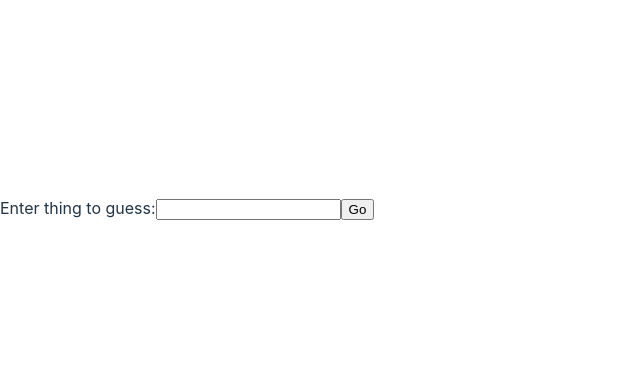
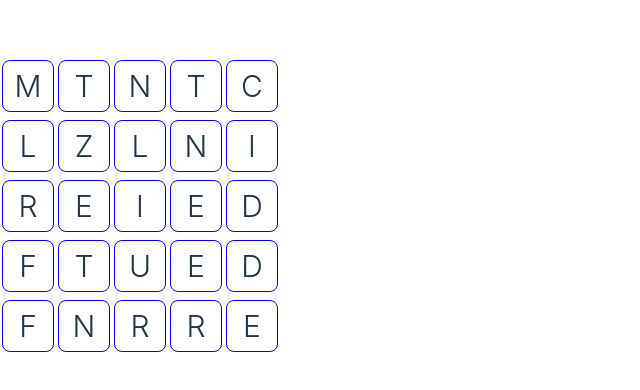
Before and after one commit to PhillipGH/PhillipGH.github.io, a React (Vite) app: page / in a window 1280 px wide. Shown: the part 192-582 px from the top of the page, without its empty margins (0-640 px from the left). Built offline with nearby package versions, Linux system fonts and the light colour scheme.

Commit message:
rudimentary display of board

```diff
--- a/src/App.css
+++ b/src/App.css
@@ -1,3 +1,13 @@
+.noselect {
+  -webkit-touch-callout: none; /* iOS Safari */
+    -webkit-user-select: none; /* Safari */
+     -khtml-user-select: none; /* Konqueror HTML */
+       -moz-user-select: none; /* Old versions of Firefox */
+        -ms-user-select: none; /* Internet Explorer/Edge */
+            user-select: none; /* Non-prefixed version, currently
+                                  supported by Chrome, Edge, Opera and Firefox */
+}
+
 .key {
   border-radius: 8px;
   width: 50px;
@@ -38,20 +48,9 @@
   font-size: 12px;
 }
 
-.keyRow {
+.gridRow {
   display: flex;
   height: 60px;
-}
-
-.top {
-}
-
-.mid {
-  margin-left: 25px;
-}
-
-.bottom {
-  margin-left: 60px;
 }
 
 .invalidMessage {
--- a/src/App.tsx
+++ b/src/App.tsx
@@ -4,223 +4,114 @@ import { FormEvent, useState } from 'react'
 import './App.css'
 import React from 'react';
 
-function Key(props: {letter: string, count: number, onClick: () => void}) {
-  let cname = 'noCount';
-  if (props.count === 0) {
-      cname = 'noCount';
-  } else if (props.count === 1) {
-      cname = 'oneCount';
-  } else if (props.count === 2) {
-      cname = 'twoCount';
-  } else if (props.count === 3) {
-      cname = 'threeCount';
-  } else {
-      cname = 'manyCount';
-  }
+type TDie = {letter: string, faces: [string]};
+
+const ALL_DICE_FACES = [
+  'ennnda',
+  'titiei',
+  'ipcelt',
+  'eeeema',
+  'eeeeaa',
+  'afiysr',
+  'nemnga',
+  'rihprv',
+  'tttome',
+  'nesuss',
+  'wrovgr',
+  'cpiest',
+  'iypfrs',
+  'teliic',
+  'ugeema',
+  'rasaaf',
+  'nhdtoh',
+  'ouotnw',
+  'rddonl',
+  'wnccts',
+  'xzkqjb',
+  'hhrldo',
+  'touoot',
+  'isfraa',
+  'nrlhdo'
+];
+
+const ALL_DICE : TDie[] = ALL_DICE_FACES.map(faces => ({letter: faces[0], faces: faces}));
+
+function rollBoard(dice: TDie[]) {
+  // returns a randomized array of dice
+  dice = dice.map(
+      (d) => ({...d, 'letter': d.faces[Math.floor(Math.random()*d.faces.length)]}));
+  shuffle(dice);
+  return dice;
+}
+
+function shuffle<T>(array: T[]) {
+let currentIndex = array.length;
+
+// While there remain elements to shuffle...
+while (currentIndex != 0) {
+
+  // Pick a remaining element...
+  let randomIndex = Math.floor(Math.random() * currentIndex);
+  currentIndex--;
+
+  // And swap it with the current element.
+  [array[currentIndex], array[randomIndex]] = [
+    array[randomIndex], array[currentIndex]];
+}
+}
+
+function Square(props: {die: TDie}) {
   return (
-    <div className={'key ' + cname} onClick={props.onClick}>
-        <p className={'keyLetter'}>{props.letter}</p>
-        <p className="keyCount">{'(' + props.count + ')'}</p>
+    <div className={'key'} onClick={() => {}}>
+        <p className={'keyLetter'}>{props.die.letter.toUpperCase()}</p>
+        {/* <p className="keyCount">{'(' + props.count + ')'}</p> */}
     </div>
   );
 }
 
-function KeyRow(props: {keys: {letter: string, count: number}[], name: string, onClick: (c: string) => void}) {
-    return (
-        <div className={'keyRow ' + props.name}>
-            {props.keys.map(
-                key =>
-                    <Key
-                        letter={key.letter}
-                        count={key.count}
-                        key={key.letter}
-						onClick={() => props.onClick(key.letter)}
-                    />
-            )}
-        </div>
-    );
+function Grid(props: {dice: TDie[], columns: number}) {
+  const chunkedArray = props.dice.reduce<TDie[][]>((resultArray, item, index) => {
+    const chunkIndex = Math.floor(index/props.columns)
+
+    if(!resultArray[chunkIndex]) {
+      resultArray[chunkIndex] = [] // start a new chunk
+    }
+
+    resultArray[chunkIndex].push(item)
+
+    return resultArray
+  }, []);
+
+  return <div className="grid">
+    {chunkedArray.map(
+      (row: TDie[], j) =>
+        <div className="gridRow" key={j}>
+          {row.map(
+            (key, i) =>
+              <Square
+                die={key}
+                key={i}
+              />
+          )}
+        </div>)}
+  </div>;
 }
 
-function Keyboard(props: {counts: { [key:string]:number; }, onClick: (c: string) => void}) {
-    const topRow = 'qwertyuiop';
-    const midRow = 'asdfghjkl';
-    const bottomRow = 'zxcvbnm';
-    function toKeys(str: string) {
-        return [...str].map(c => {
-            return {letter: c, count: props.counts[c] || 0};
-        });
-    }
-    return (
-        <div className="keyboard">
-           <KeyRow keys={toKeys(topRow)} name="top" onClick={props.onClick} />
-           <KeyRow keys={toKeys(midRow)} name="mid" onClick={props.onClick} />
-           <KeyRow keys={toKeys(bottomRow)} name="bottom" onClick={props.onClick} />
-        </div>
-    );
-}
+function Board(props: {}) {
+  const [dice, setDice] = useState<string | null>(null);
 
-function Game(props: {bank: { [key:string]:number; }, answer: string}) {
-  const [text, setTextPrivate] = useState('');
-  const getCounts = () => {
-    const bank = props.bank;
-    let newCounts : { [key:string]:number; } = {};
-    let textCounts = counter([...text]);
-    for (let [key, value] of Object.entries(bank)) {
-        newCounts[key] = value - (textCounts[key] || 0);
-    }
-    return newCounts;
-  }
-
-
-
-	const setText = (newVal: string) => {
-		const newCounts = counter([...newVal])
-		// invalidate if it contains illegal letters
-		for (let [key, value] of Object.entries(newCounts)) {
-			if((props.bank[key] || 0) - value < 0) {
-				if (key === ' ') {
-					continue;
-				}
-				return;
-			}
-		}
-		// invalidate if it contains consecutive spaces
-		for (let i = 0; i < newVal.length - 1; i++) {
-			if (newVal[i] === ' ' && newVal[i+1] === ' ') {
-				return;
-			}
-		}
-		setTextPrivate(newVal);
-	}
-
-  const handleChange = (event: React.ChangeEvent<HTMLInputElement>) => {
-    const newVal = event.target.value;
-    setText(newVal);
-  }
-
-	const handleKeyClick = (c: string) => {
-		const newVal = text + c;
-		setText(newVal);
-	}
-
-	const showCounts = (counts: { [key:string]:number; }) => {
-      let str = [];
-      for (let [c, count] of Object.entries(counts)) {
-        for (var i = 0; i < count; i++) {
-            str.push(c)
-        }
-      }
-      str.sort();
-      return str.join(' ');
-	}
-    const counts = getCounts();
     return <div className="game">
-        <h2>Your thing is: {props.answer}</h2>
-        <Keyboard counts={counts} onClick={handleKeyClick}/>
-        <h2>Your letters: {showCounts(counts)}</h2>
-        <input
-            type="text"
-            className="submissionBox"
-            value={text}
-            onChange={handleChange}
-        />
+        <Grid dice={rollBoard(ALL_DICE)} columns={5} />
     </div>;
 }
 
 function App() {
 
   const [answer, setAnswer] = useState('');
-  const [bank, setBank] = useState<{ [key:string]:number; } | null>(null);
-  const [invalidMessage, setInvalidMessage] = useState<string | null>(null);
 
-  const handleChange = (event: React.ChangeEvent<HTMLInputElement>) => {
-    setAnswer(event.target.value);
-    setInvalidMessage(null);
-  }
-	const handleSubmit = (event: FormEvent<HTMLFormElement>) =>  {
-		if (!answer) {
-			setInvalidMessage('Enter a thing!!!');
-			event.preventDefault();
-			return;
-		}
-		let newAnswer = '';
-		var allowed = /[a-zA-Z ]/
-		for (const c of answer) {
-			if (c.match(allowed))
-				newAnswer += c.toLowerCase();
-			else {
-				setInvalidMessage('Illegal character: ' + c);
-				event.preventDefault();
-				return;
-			}
-		}
-    setAnswer(newAnswer);
-    setBank(getBank(newAnswer));
-		event.preventDefault();
-	}
-    if (bank != null) {
-        return <div className="app">
-            <button
-                onClick={_e => {setAnswer(''); setBank(null);}}>
-                {'<-'}
-            </button>
-            <Game bank={bank} answer={answer}/>
-        </div>;
-    }
-
-    return <div className="app">
-     <form onSubmit={handleSubmit}>
-        <label>
-          Enter thing to guess:
-          <input type="text" value={answer} onChange={handleChange} />
-        </label>
-        <input type="submit" value="Go" />
-      </form>
-      {invalidMessage ? <h3 className='invalidMessage'>{invalidMessage}</h3> : null}
+    return <div className="app noselect">
+     <Board />
     </div>;
-
-}
-
-function counter(array: string[]) : { [key:string]:number; } {
-  var count : {[key:string]:number} = {};
-  array.forEach(val => count[val] = (count[val] || 0) + 1);
-  return count;
-}
-
-function getBank(word: string) : { [key:string]:number; } {
-    const regex = / /gi;
-    word = word.replace(regex, '');
-    let bank : { [key:string]:number; } = {};
-    let freqTable : { [key:string]:number; } = {'a': 8.2, 'b': 1.5, 'c': 2.8, 'd': 4.3, 'e': 12, 'f': 2.2, 'g': 2 , 'h': 6, 'i': 7, 'j': 0.2, 'k': 0.8, 'l': 4, 'm': 2.4, 'n': 6.7, 'o': 7.5, 'p': 2, 'q': 0.1, 'r': 6, 's': 6.4, 't': 9, 'u': 2.8, 'v': 1, 'w': 2.3, 'x': 0.2, 'y': 2, 'z':  0.1}
-
-    // reduce frequency of letters in word
-    for (const c of word) {
-        freqTable[c] *= 0.6;
-    }
-
-    const numLetters = word.length * 2.4;
-
-    for (var i = 0; i < numLetters; i++) {
-        const c = weightedRand(freqTable);
-        bank[c] = (bank[c] || 0) + 1;
-    }
-
-    return bank;
-}
-
-function weightedRand(spec : { [key:string]:number; }): string {
-  let sum=0;
-  for (i in spec) {
-    sum += spec[i];
-  }
-  var i, r=Math.random()*sum;
-  sum=0;
-  for (i in spec) {
-    sum += spec[i];
-    if (r <= sum)
-      return i;
-  }
-  return '';
 }
 
 export default App
```
